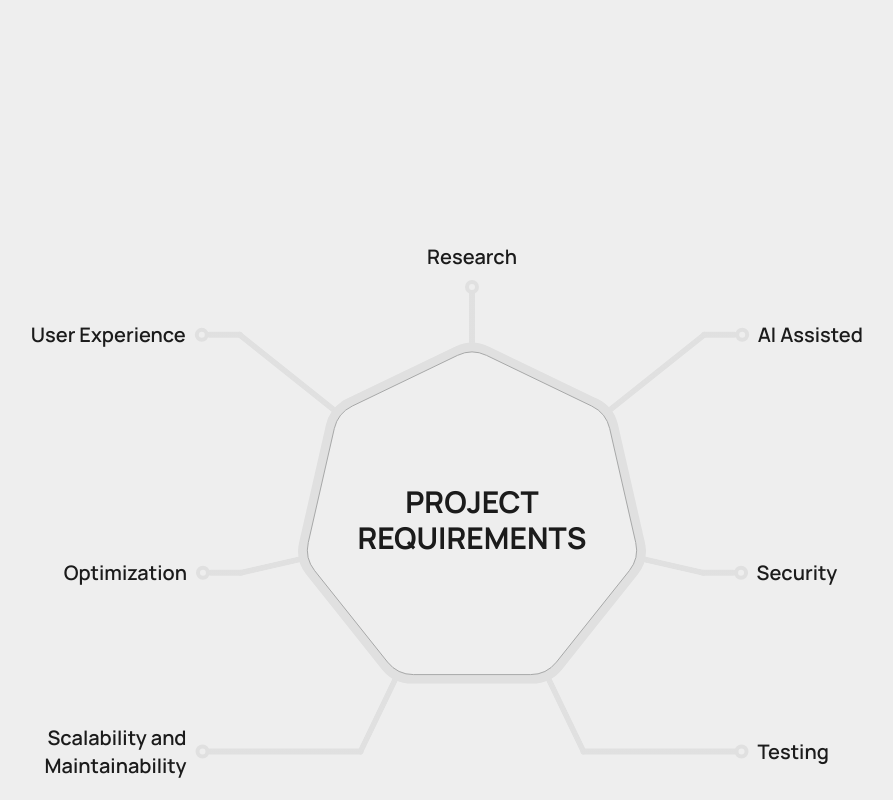
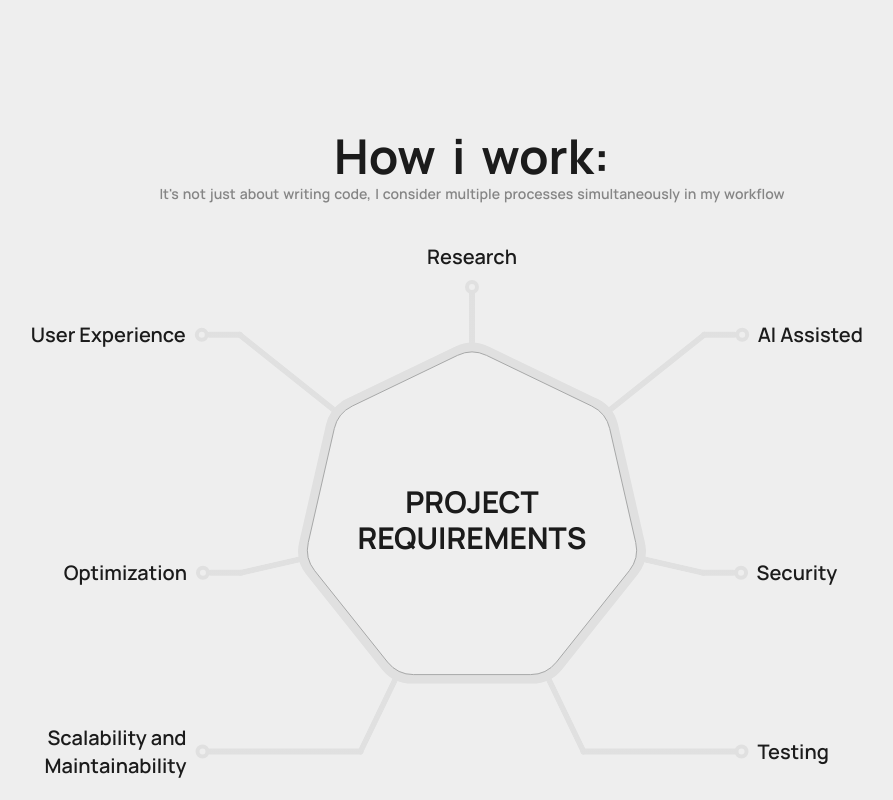
Before and after one commit to rflx36/portfolio, a React (Vite) app: page / in a window 1280 px wide. Shown: the part 2500-3300 px from the top of the page, without its empty margins (168-1061 px from the left). Built offline with nearby package versions, Linux system fonts and the light colour scheme.

Commit message:
Process leg looping animation adjustments and text scroll reveal added

```diff
--- a/src/App.tsx
+++ b/src/App.tsx
@@ -24,6 +24,7 @@ function App() {
   const sectionContactRef = useRef<HTMLDivElement>(null);
 
   const [projectsRef, projectsInView] = useInView({ threshold: 1 });
+
 
   return (
     <>
--- a/src/components/process section/implementation_text_reveal.tsx
+++ b/src/components/process section/implementation_text_reveal.tsx
@@ -23,7 +23,7 @@ export default function ImplementationTextReveal(props: implementationTextReveal
         <>
             {props.words.map((word, idx) => {
                 return (
-                    <span key={idx} className={`duration-100  ease-bezier-in ${revealedWords.has(idx) ? "opacity-50 blur-none" : "opacity-0 blur-sm"}`}>{word} </span>
+                    <span key={idx} className={`duration-100  ease-bezier-in ${revealedWords.has(idx) ? "opacity-50 blur-none " : "opacity-0 blur-xs "}`}>{word} </span>
                 )
             })}
         </>
--- a/src/components/process section/index.tsx
+++ b/src/components/process section/index.tsx
@@ -3,6 +3,7 @@ import Polygon from "../ui/pentagon";
 import React, { useEffect, useRef, useState } from "react";
 import type { processImplementationDetailsType } from "../../types/types";
 import ImplementationTextReveal from "./implementation_text_reveal";
+import { useInView } from "react-intersection-observer";
 
 
 
@@ -14,7 +15,7 @@ export default function ProcessSection() {
         mouse_position: { x: 0, y: 0 },
         text_display: "",
     });
-
+    const { ref, inView } = useInView({ threshold: 1, triggerOnce: true })
     const mousePositionRef = useRef({ x: 0, y: 0 });
     const mouseLeave = useRef(false);
 
@@ -27,9 +28,9 @@ export default function ProcessSection() {
     const updateMousePosition = (e: MouseEvent) => {
         mousePositionRef.current = { x: e.clientX, y: e.clientY };
 
-        if (mouseLeave.current){
+        if (mouseLeave.current) {
             onLeaveImplementation();
-             mouseLeave.current = false;
+            mouseLeave.current = false;
         }
     }
 
@@ -73,8 +74,47 @@ export default function ProcessSection() {
     return (
         <section className="w-full h-[800px] flex justify-center mx-auto max-w-[1329px]">
             <div className="relative ">
-                <div className="mt-[200px]  pointer-events-none select-none">
-                    <div className="relative z-10 size-max">
+                <div className="h-[200px] z-30 w-full  flex flex-col items-center">
+
+
+                    <div className="h-16 flex gap-4  w-max justify-center overflow-hidden  ">
+                        {inView &&
+                            ["How", "i", "work:"].map((word, index) => {
+                                return (
+                                    <h1 key={index} className={`text-[3rem] text-text ease-in-out duration-250 font-bold animate-[SlideUp_0.5s_cubic-bezier(0.29,0.98,0.29,0.99)_backwards]`}
+                                        style={{
+                                            animationDelay: `${((index * 0.05))}s`,
+                                        }}
+                                    >
+                                        {word}
+                                    </h1>
+                                )
+                            })
+                        }
+                    </div>
+                    <div className="relative ">
+
+                        <div className="  absolute -translate-x-1/2 flex gap-1  justify-center overflow-hidden">
+                            {inView &&
+                                ["It's", "not", "just", "about", "writing", "code,", "I", "consider", "multiple", "processes", "simultaneously", "in", "my", "workflow"].map((word, index) => {
+                                    return (
+                                        <h1 key={index} className={`text-sm text-text/50 ease-in-out duration-250 font-semibold animate-[SlideUp_0.5s_cubic-bezier(0.29,0.98,0.29,0.99)_backwards]`}
+                                            style={{
+                                                animationDelay: `${((index * 0.025) + 0.2)}s`,
+                                            }}
+                                        >
+                                            {word}
+                                        </h1>
+                                    )
+                                })
+                            }
+                        </div>
+                    </div>
+
+                </div>
+                <div className="  pointer-events-none select-none">
+                    <div className="relative z-10 size-max"
+                        ref={ref}>
                         <div className="relative size-max z-10 ease-bouncy-1 duration-1000"
                             style={{ transform: `rotate(${onHoverModifiers.rotation_on_hover.toString()}deg)` }}
                         >
@@ -86,6 +126,7 @@ export default function ProcessSection() {
                                 fillColor="transparent"
                                 strokeColor="color-mix(in oklch, var(--color-container-soft-shadow) 50%, var(--color-container-bg))"
                                 strokeWidth={10}
+                                className=""
 
                             />
                             <div className="absolute z-10 top-0 grid place-content-center size-full  ">
@@ -132,7 +173,7 @@ export default function ProcessSection() {
                         const rotationType = (angle - offset) == (offset * -2) ? "center" : (angle - offset) > 0 ? "left" : "right";
                         return (
                             <div key={i}
-                                className="absolute inset-1/2 w-full  ease-bouncy-1 duration-1000  rounded-full h-1.5  origin-top-left animation-0  bg-[linear-gradient(90deg,var(--color-mixed-soft-shadow-bg)_67%,var(--color-accent-3)_68%,var(--color-accent-2)_69%,var(--color-accent-1)_71%,var(--color-mixed-soft-shadow-bg)_73%)] bg-size-[300%_300%] animate-[gradient-carousel_3s_linear_infinite_2s]"
+                                className="absolute inset-1/2 w-full  ease-bouncy-1 duration-1000  rounded-full h-1.5  origin-top-left animation-0  bg-[linear-gradient(90deg,var(--color-mixed-soft-shadow-bg)_67%,var(--color-accent-3)_68%,var(--color-accent-2)_69%,var(--color-accent-1)_71%,var(--color-mixed-soft-shadow-bg)_73%)] bg-size-[200%_200%] animate-[gradient-carousel-200_1.5s_linear_infinite_0.9s]"
                                 style={{
                                     transform: `rotate(${angle + onHoverModifiers.rotation_on_hover}deg) translateY(-0.188rem)`,
                                     width: `calc(100%*${details.offset.first_leg_width_multiplier})`,
@@ -145,7 +186,8 @@ export default function ProcessSection() {
                                             transform: `rotate(${rotationType == "center" ? -angle - 90 - onHoverModifiers.rotation_on_hover : rotationType == "left" ? -angle - 180 - onHoverModifiers.rotation_on_hover : -angle - onHoverModifiers.rotation_on_hover}deg )`
                                         }}
                                     >
-                                        <div className={`absolute w-[${details.offset.second_leg_fixed_length.toString()}px] h-1.5  ease-bouncy-1 duration-1000   rounded-full  bg-[linear-gradient(90deg,var(--color-mixed-soft-shadow-bg)_67%,var(--color-accent-3)_68%,var(--color-accent-2)_69%,var(--color-accent-1)_71%,var(--color-mixed-soft-shadow-bg)_73%)] bg-size-[300%_300%] animate-[gradient-carousel_3s_linear_infinite] `}
+                                        <div className={`absolute w-[${details.offset.second_leg_fixed_length.toString()}px] h-1.5  ease-bouncy-1 duration-1000   rounded-full
+                                        ${details.offset.second_leg_fixed_length == 156.5 ? "    bg-[linear-gradient(90deg,var(--color-mixed-soft-shadow-bg)_67%,var(--color-accent-3)_68%,var(--color-accent-2)_69%,var(--color-accent-1)_71%,var(--color-mixed-soft-shadow-bg)_73%)] bg-size-[300%_300%] animate-[gradient-carousel-300_3s_linear_infinite_0.15s]" : "bg-[linear-gradient(90deg,var(--color-mixed-soft-shadow-bg)_67%,var(--color-accent-3)_71%,var(--color-accent-2)_78%,var(--color-accent-1)_83%,var(--color-mixed-soft-shadow-bg)_93%)] bg-size-[300%_300%] animate-[gradient-carousel-200-delayed_1.5s_linear_infinite]"}  `}
                                             style={{
                                                 width: (details.offset.second_leg_fixed_length + onHoverModifiers.rotation_on_hover_second_leg_length_offset[i]).toString() + "px",
                                             }} />
@@ -157,10 +199,10 @@ export default function ProcessSection() {
                                             }}
 
                                         >
-                                            <div className={`w-44 text-xl  p-2 group-hover:p-4 group-hover:w-48  group-hover:border border-dashed border-accent-1    rounded-lg ease-bouncy-1 duration-1000  text-text font-semibold ${rotationType == "center" ? "text-center translate-x-10" : rotationType == "right" ? "text-left translate-x-24" : "text-right  translate-x-24"}`}
+                                            <div className={`w-44 text-xl  p-2 group-hover:p-4 group-hover:w-48  group-hover:text-accent-1 group-hover:border border-dashed border-accent-1    rounded-lg ease-bouncy-1 duration-1000  text-text font-semibold ${rotationType == "center" ? "text-center translate-x-10" : rotationType == "right" ? "text-left translate-x-24" : "text-right  translate-x-24"}`}
                                                 style={{
 
-                                                    transform: `rotate(${rotationType == "center" ? offset : rotationType == "left" ? -180 : 0}deg) ${rotationType == "center" ? " translateY(10px)": ""}`
+                                                    transform: `rotate(${rotationType == "center" ? offset : rotationType == "left" ? -180 : 0}deg) ${rotationType == "center" ? " translateY(10px)" : ""}`
                                                 }}
                                                 onMouseEnter={() => onHoverImplementation(i)}
                                                 onMouseLeave={onLeaveImplementation}
--- a/src/index.css
+++ b/src/index.css
@@ -195,7 +195,17 @@ body {
     }
 }
 
-@keyframes gradient-carousel {
+@keyframes gradient-carousel-200 {
+    from {
+        background-position: 0% 10%;
+    }
+
+    to {
+        background-position: 200% 100%;
+    }
+}
+
+@keyframes gradient-carousel-300 {
     from {
         background-position: 0% 150%;
     }
@@ -204,3 +214,28 @@ body {
         background-position: 300% 150%;
     }
 }
+
+@keyframes gradient-carousel-400 {
+    from {
+        background-position: 0% 200%;
+    }
+
+    to {
+        background-position: 400% 200%;
+    }
+}
+
+@keyframes gradient-carousel-200-delayed {
+    0%{
+        background-position: 0% 0%;
+    }
+    50%{
+        background-position: 0% 0%;
+    }
+    51%{
+        background-position: 0% 0%;
+    }
+    100%{
+        background-position: 200% 100%;
+    }
+}
```
